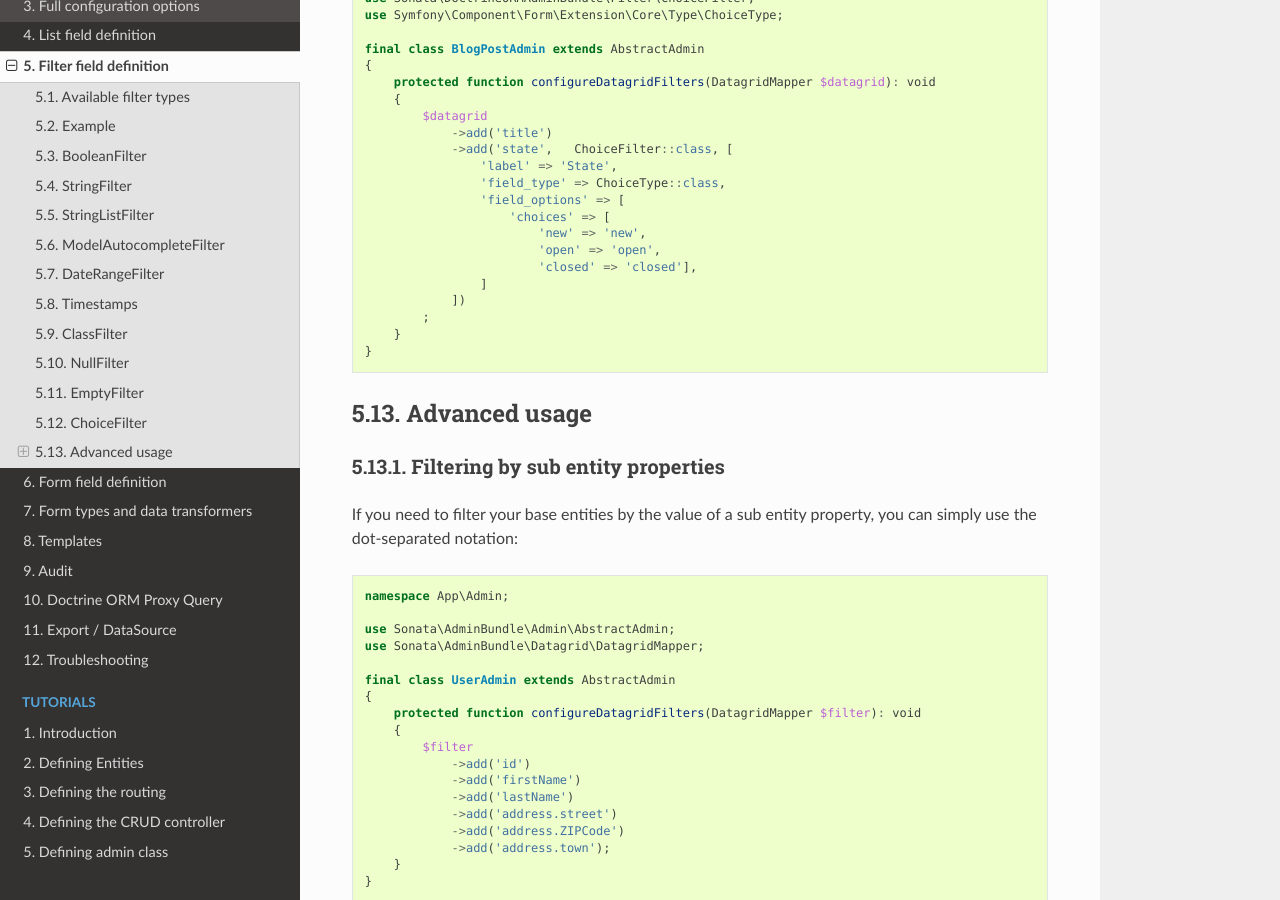
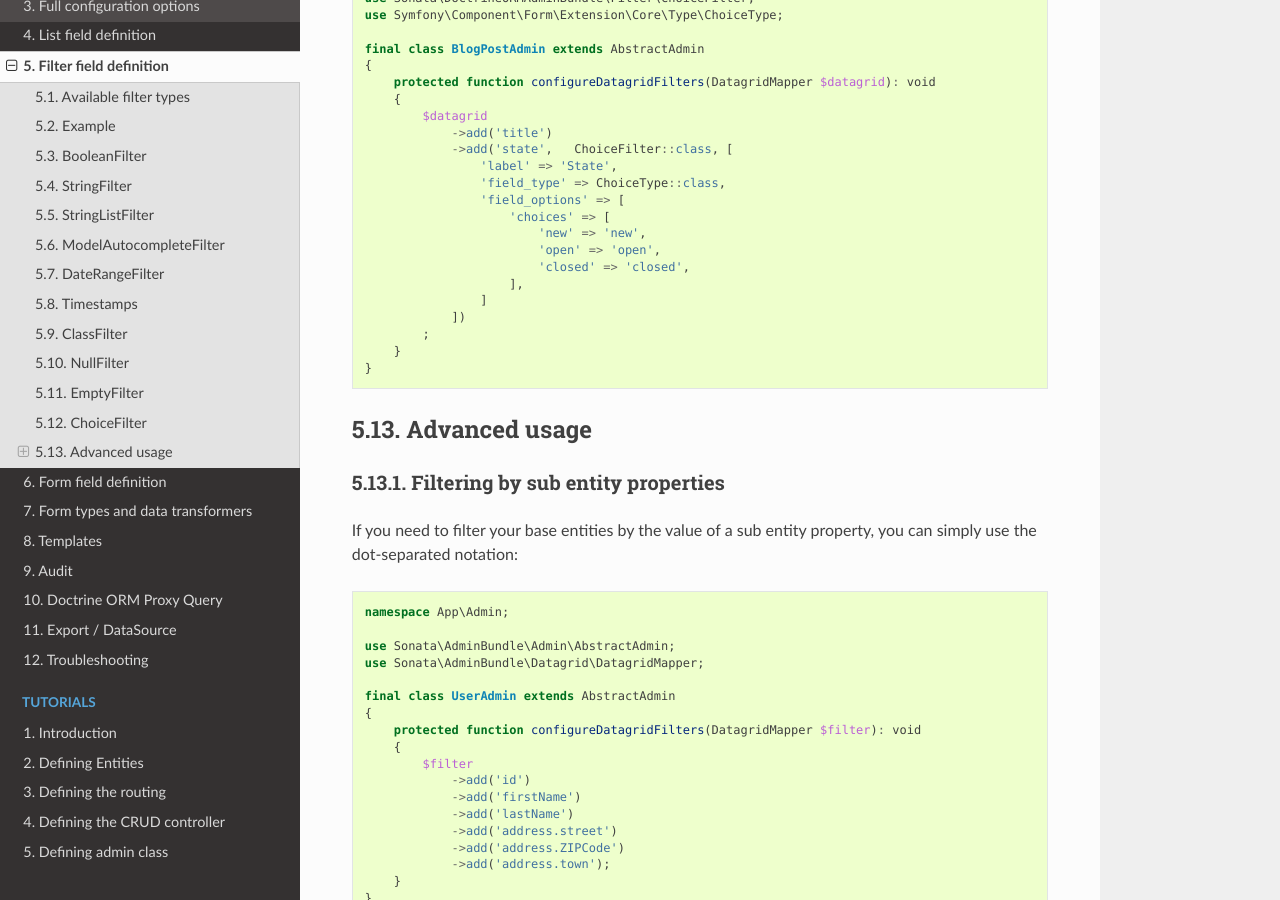
Before and after one commit to sonata-project/SonataDoctrineORMAdminBundle, a Sphinx documentation site: the page built from docs/reference/filter_field_definition.rst, in a window 1280 px wide and 900 px high, scrolled down 6069 px. Built offline with Sphinx 7.4.7 and the Read the Docs theme 2.0.0, drawn with Linux system fonts in a browser that asks for light colours.

```diff
--- a/docs/reference/filter_field_definition.rst
+++ b/docs/reference/filter_field_definition.rst
@@ -261,7 +261,8 @@ ChoiceFilter
                         'choices' => [
                             'new' => 'new',
                             'open' => 'open',
-                            'closed' => 'closed'],
+                            'closed' => 'closed',
+                        ],
                     ]
                 ])
             ;
```
